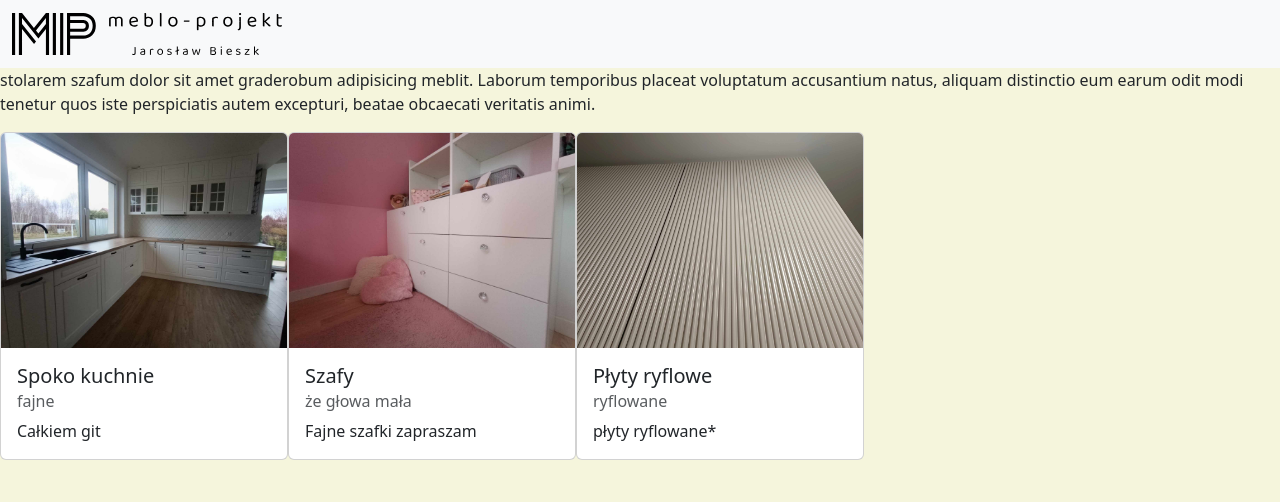
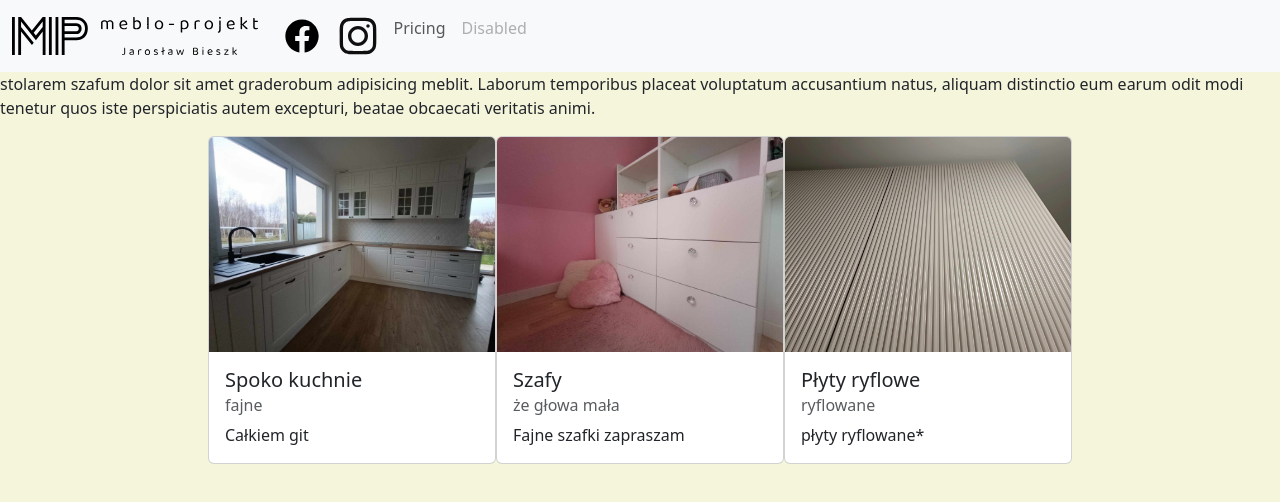
Before and after one commit to j-chor/Meblo-Projekt, a plain HTML site: page index.html in a window 1280 px wide. Drawn offline with nearby package versions, Linux system fonts and the light colour scheme.

Commit message:
add socials, better flex on cards

```diff
--- a/index.html
+++ b/index.html
@@ -13,19 +13,47 @@
 
 <body class="bg-primary">
     <header class="sticky-top bg-header">
-        <nav class="navbar bg-body-tertiary">
+        <nav class="navbar navbar-expand-lg bg-body-tertiary">
             <div class="container-fluid">
                 <a class="navbar-brand" href="#">
-                    <img src="MP-logo.svg" alt="Logo" height="42" class="d-inline-block top-50">
-                    <img src="meblo-projekt-tekst.svg" alt="logo2" height="42" class="d-inline-block ms-2 top-50">
+                    <img src="MP-logo.svg" alt="Logo" height="38" class="d-inline-block top-50">
+                    <img src="meblo-projekt-tekst.svg" alt="logo2" height="38" class="d-inline-block ms-2 top-50">
+                </a>
+                <button class="navbar-toggler" type="button" data-bs-toggle="collapse" data-bs-target="#navbarNav" aria-controls="navbarNav" aria-expanded="false" aria-label="Toggle navigation">
+                    <span class="navbar-toggler-icon"></span>
+                  </button>
+                  <div class="collapse navbar-collapse" id="navbarNav">
+                    <ul class="navbar-nav">
+                      <li class="nav-item">
+                        <a class="nav-link active" aria-current="page" href="https://www.facebook.com/profile.php?id=61557446847593">
+                            <img src="img\facebook-svgrepo-com.svg" width="40" alt="Facebook logo">
+                        </a>
+                      </li>
+                      <li class="nav-item">
+                        <a class="nav-link active" aria-current="page" href="https://www.instagram.com/meblo.projekt/">
+                            <img src="img\instagram-svgrepo-com.svg" width="40" alt="Instagram logo">
+                        </a>
+                      </li>
+                      <li class="nav-item">
+                        <a class="nav-link" href="#">Pricing</a>
+                      </li>
+                      <li class="nav-item">
+                        <a class="nav-link disabled" aria-disabled="true">Disabled</a>
+                      </li>
+                    </ul>
+                  </div>
+
+                <a>
+
                 </a>
             </div>
         </nav>
     </header>
-    <p>stolarem szafum dolor sit amet graderobum adipisicing meblit. Laborum temporibus placeat voluptatum accusantium natus,
+    <p>stolarem szafum dolor sit amet graderobum adipisicing meblit. Laborum temporibus placeat voluptatum accusantium
+        natus,
         aliquam distinctio eum earum odit modi tenetur quos iste perspiciatis autem excepturi, beatae obcaecati
         veritatis animi.</p>
-    <div class="d-flex">
+    <div class="d-flex flex-wrap justify-content-center">
         <div class="card" style="width: 18rem;">
             <img src="img\kuchnia.jpg" class="card-img-top" alt="kuchnia">
             <div class="card-body">
```
Also changed, not shown: img/facebook-svgrepo-com.svg (added), img/instagram-svgrepo-com.svg (added).
